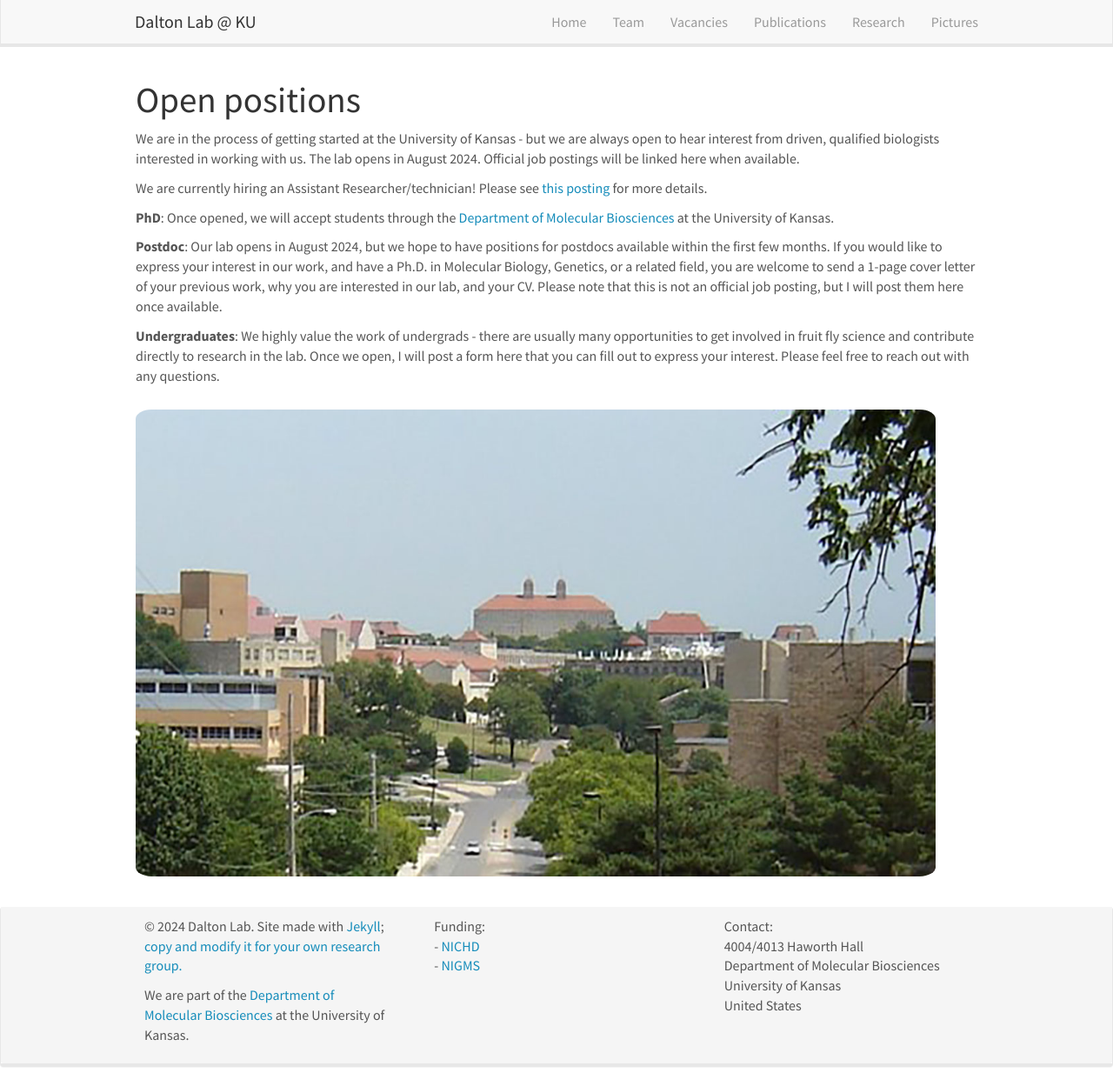
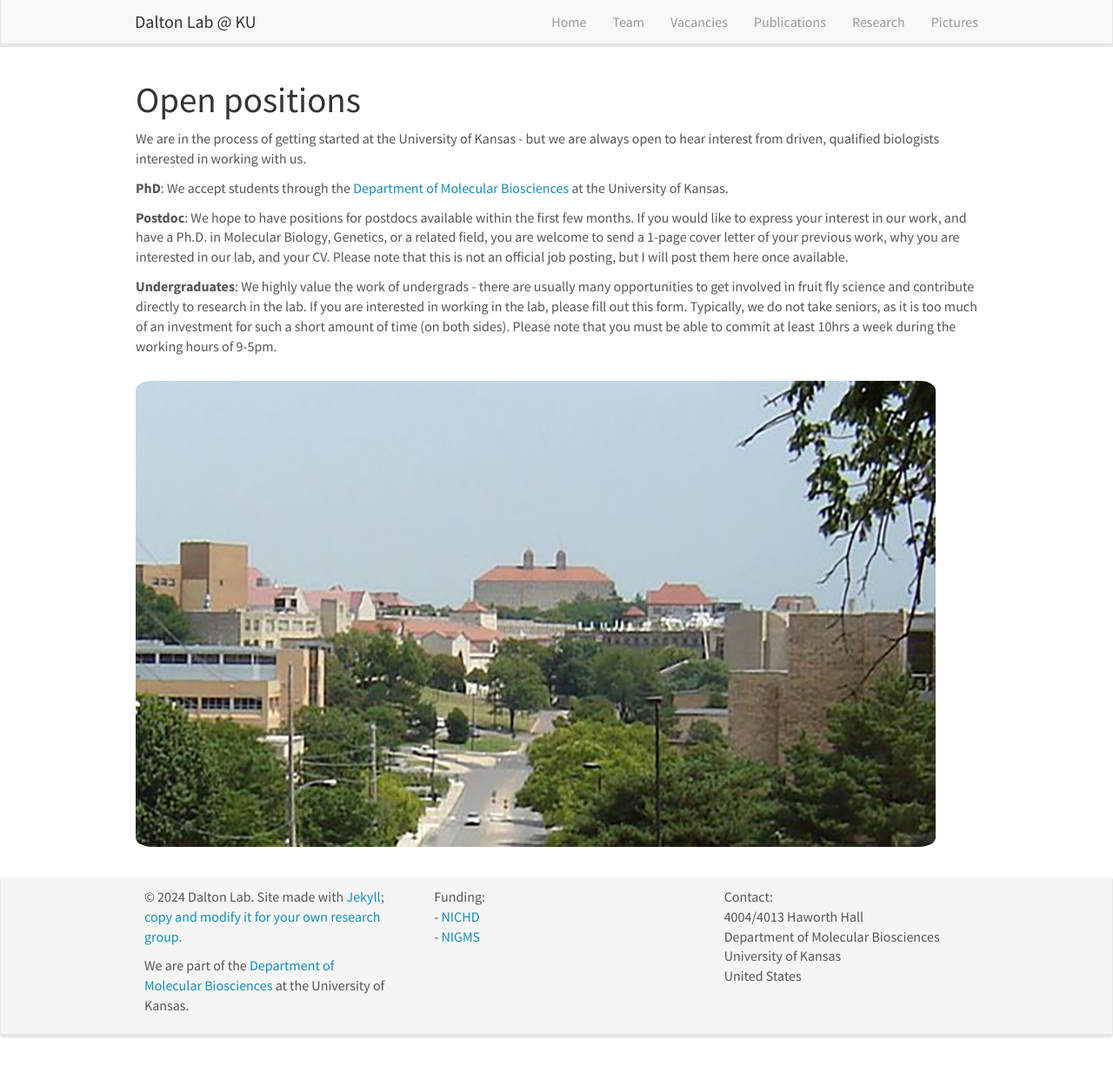
Before and after one commit to hansmdalton/hansmdalton.github.io, a Jekyll site: the page built from _pages/openings.md, in a window 1280 px wide and 1249 px high. Shown: the whole window at 87% size. Built offline with Jekyll 4.4.1, drawn with Linux system fonts in a browser that asks for light colours; nearby versions of some CDN libraries.

Commit message:
Update openings.md

```diff
--- a/_pages/openings.md
+++ b/_pages/openings.md
@@ -8,15 +8,13 @@ permalink: /vacancies
 
 # Open positions
 
-We are in the process of getting started at the University of Kansas - but we are always open to hear interest from driven, qualified biologists interested in working with us. The lab opens in August 2024. Official job postings will be linked here when available.
+We are in the process of getting started at the University of Kansas - but we are always open to hear interest from driven, qualified biologists interested in working with us.
 
-We are currently hiring an Assistant Researcher/technician! Please see <a href="https://employment.ku.edu/staff/28270BR">this posting</a> for more details.
+<strong>PhD</strong>: We accept students through the <a href="https://molecularbiosciences.ku.edu/">Department of Molecular Biosciences</a> at the University of Kansas.
 
-<strong>PhD</strong>: Once opened, we will accept students through the <a href="https://molecularbiosciences.ku.edu/">Department of Molecular Biosciences</a> at the University of Kansas.
+<strong>Postdoc</strong>: We hope to have positions for postdocs available within the first few months. If you would like to express your interest in our work, and have a Ph.D. in Molecular Biology, Genetics, or a related field, you are welcome to send a 1-page cover letter of your previous work, why you are interested in our lab, and your CV. Please note that this is not an official job posting, but I will post them here once available.
 
-<strong>Postdoc</strong>: Our lab opens in August 2024, but we hope to have positions for postdocs available within the first few months. If you would like to express your interest in our work, and have a Ph.D. in Molecular Biology, Genetics, or a related field, you are welcome to send a 1-page cover letter of your previous work, why you are interested in our lab, and your CV. Please note that this is not an official job posting, but I will post them here once available.
-
-<strong>Undergraduates</strong>: We highly value the work of undergrads - there are usually many opportunities to get involved in fruit fly science and contribute directly to research in the lab. Once we open, I will post a form here that you can fill out to express your interest. Please feel free to reach out with any questions.
+<strong>Undergraduates</strong>: We highly value the work of undergrads - there are usually many opportunities to get involved in fruit fly science and contribute directly to research in the lab. If you are interested in working in the lab, please fill out this form. Typically, we do not take seniors, as it is too much of an investment for such a short amount of time (on both sides). Please note that you must be able to commit at least 10hrs a week during the working hours of 9-5pm.
 
 
 
```
